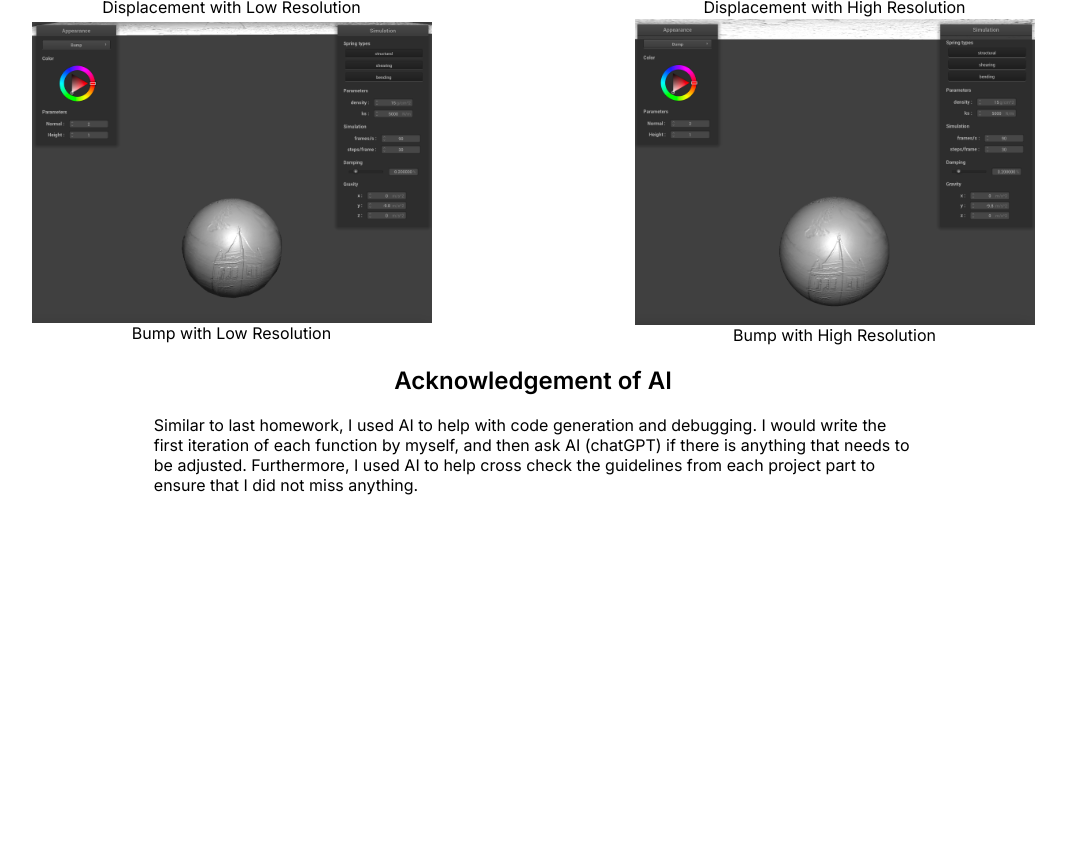
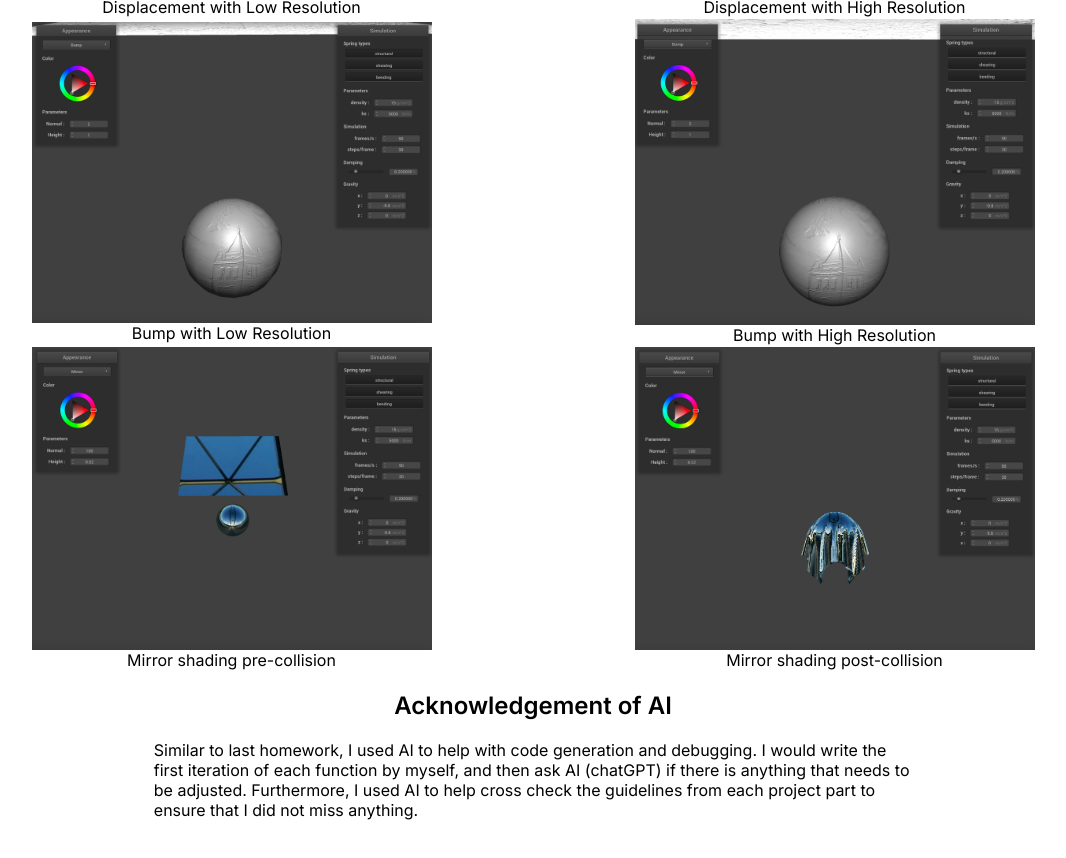
Before and after one commit to cal-cs184-student/hw4-sv-writeup, a plain HTML site: page index.html in a window 1280 px wide. Shown: the part 7510-8368 px from the top of the page, without its empty margins (107-1173 px from the left). Before the commit the page ends 8073 px from the top, so only its background shows below. Drawn offline with nearby package versions, Linux system fonts and the light colour scheme; some packages are replaced by stand-ins of ours.

Commit message:
Update index.html

```diff
--- a/index.html
+++ b/index.html
@@ -311,7 +311,24 @@
 				</td>
 			  </tr>
 			</table>
+
 		</div>
+
+			<div style="display: flex; flex-direction: column; align-items: center;">
+			<table style="width: 150%; text-align: center; border-collapse: collapse;">
+			  <tr>
+				<td style="text-align: center;">
+				  <img src="assets/part5mirror1.png" width="400px"/>
+				  <figcaption>Mirror shading pre-collision</figcaption>
+				</td>
+				<td style="text-align: center;">
+				  <img src="assets/part5mirror2.png" width="400px"/>
+				  <figcaption>Mirror shading post-collision</figcaption>
+				</td>
+			  </tr>
+			</table>
+		</div>
+
 			<h2>Acknowledgement of AI</h2>
 			Similar to last homework, I used AI to help with code generation and debugging. I would write the first iteration of each function by myself, and then ask AI (chatGPT) if there is anything that needs to be adjusted. Furthermore, I used AI to help cross check the guidelines from each project part to ensure that I did not miss anything.
 
```
